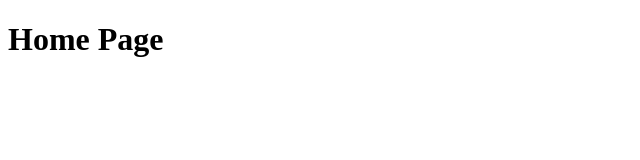
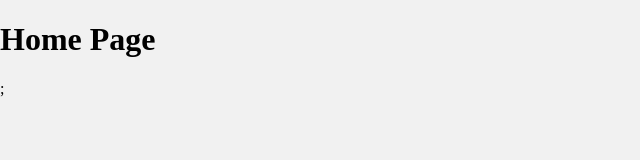
Before and after one commit to ibrunoss/wa-project-challenge, a Next.js app: page / in a window 1280 px wide. Shown: the top 160 px of the page, without its empty margins (0-640 px from the left). Built offline with nearby package versions, Linux system fonts and the light colour scheme.

Commit message:
Feat: Apply globals.css and AppContextProvider

```diff
--- a/src/pages/_app.tsx
+++ b/src/pages/_app.tsx
@@ -1,7 +1,14 @@
+import "../styles/globals.css";
 import type { AppProps } from "next/app";
 
+import { AppContextProvider } from "../contexts/AppContext";
+
 function MyApp({ Component, pageProps }: AppProps) {
-  return <Component {...pageProps} />;
+  return (
+    <AppContextProvider>
+      <Component {...pageProps} />;
+    </AppContextProvider>
+  );
 }
 
 export default MyApp;
```
